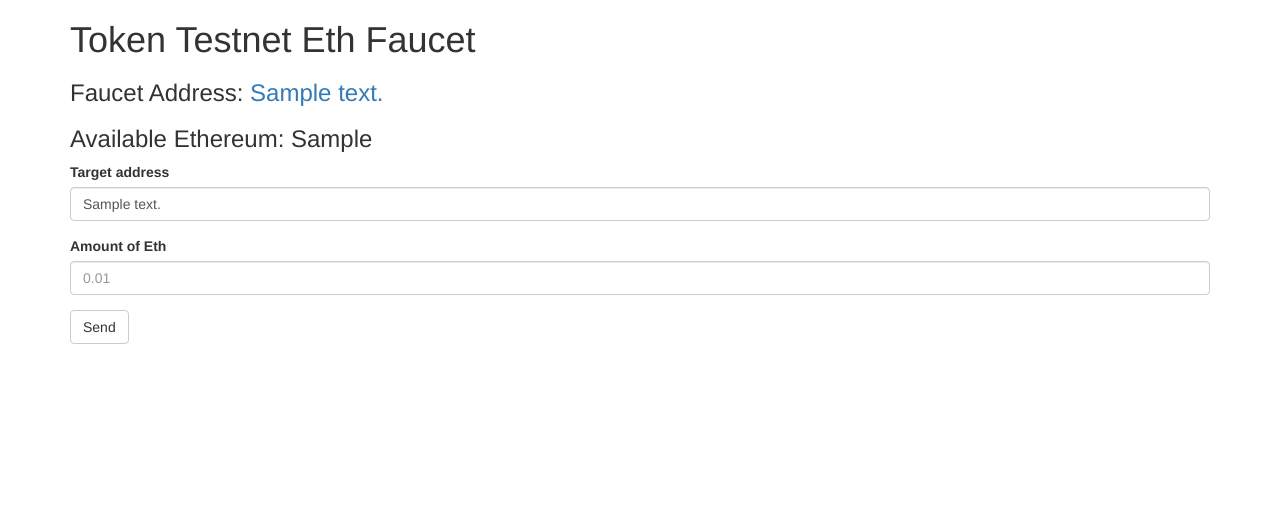
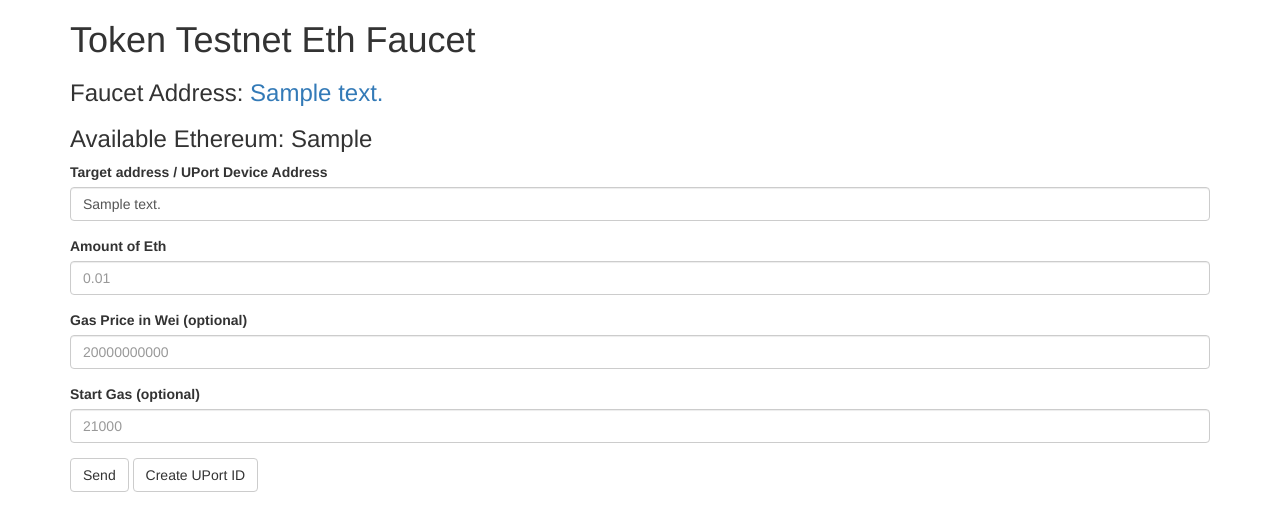
Before and after one commit to tokenbrowser/token-faucet-app, a Flask app: template templates/index.html in a window 1280 px wide. Shown: the top 531 px of the page. Run offline with Flask 2, Linux system fonts and the light colour scheme; the template is opened without the code that fills it: most values are stand-ins (such as "Sample title", 1, 10 or a date in 2020); some libraries are stand-ins or nearby versions.

Commit message:
add uport id creation to faucet

```diff
--- a/app.py
+++ b/app.py
@@ -1,21 +1,51 @@
 import os
+import binascii
+import logging
 
 from flask import Flask
 from flask import request
 from flask import render_template
 
-from tokenbrowser.utils import validate_address, validate_int_string, validate_decimal_string, parse_int
+from tokenbrowser.utils import validate_address, validate_int_string, validate_hex_string, validate_decimal_string, parse_int
 from tokenbrowser.tx import sign_transaction
 
 from decimal import Decimal
 
+from ethutils import sha3, data_decoder, data_encoder
 from tokenbrowser.ethereum_service_client import EthereumServiceClient
+
+logging.basicConfig()
+log = logging.getLogger("log")
 
 app = Flask(__name__)
 
 ETHEREUM_SERVICE_URL = os.environ['ETHEREUM_SERVICE_URL']
 FAUCET_ADDRESS = os.environ['FAUCET_ADDRESS']
 FAUCET_PRIVATE_KEY = os.environ['FAUCET_PRIVATE_KEY']
+UPORT_ID_FACTORY_ADDRESS = os.environ['UPORT_ID_FACTORY_ADDRESS']
+
+def process_tx_args():
+    tx_args = {}
+    if 'startgas' in request.form:
+        startgas = request.form['startgas'].strip()
+        if startgas:
+            startgas = parse_int(startgas)
+            if startgas:
+                tx_args['gas'] = startgas
+            else:
+                raise Exception("Invalid value for startgas")
+    if 'gasprice' in request.form:
+        gasprice = request.form['gasprice'].strip()
+        if gasprice:
+            if validate_decimal_string(gasprice):
+                gasprice = None
+            else:
+                gasprice = parse_int(gasprice)
+            if gasprice:
+                tx_args['gas_price'] = gasprice
+            else:
+                raise Exception("Invalid value for gasprice")
+    return tx_args
 
 @app.route('/', methods=['GET', 'POST'])
 def main():
@@ -26,37 +56,68 @@ def main():
     args = {'faucet_address': FAUCET_ADDRESS, 'available_ethereum': Decimal(unconfirmed) / 10 ** 18}
 
     if request.method == 'POST':
-        print(request.form['address'], request.form['value'])
-        if not all(x in request.form for x in ['address', 'value']):
-            args['error'] = "Missing required arguments"
-        elif not validate_address(request.form['address'].strip()):
-            args['error'] = "Invalid Address"
-        if not (validate_int_string(request.form['value'].strip()) or validate_decimal_string(request.form['value'].strip())):
-            args['error'] = "Invalid Eth amount"
+        print(request.form)
+        if 'uport' in request.form:
+            if not all(x in request.form for x in ['address']):
+                args['error'] = "Missing required arguments"
+            else:
+
+                try:
+                    tx_args = process_tx_args()
+                    func = sha3('CreateProxyWithControllerAndRecovery(address,address[],uint256,uint256)')[:4]
+                    device_addr = data_decoder(request.form['address'].strip()).rjust(32, b'\x00')
+                    offset = b'\x80'.rjust(32, b'\x00')  # offset of address[] data
+                    longtimeval = b'\x3c'.rjust(32, b'\x00')
+                    shorttimeval = b''.rjust(32, b'\x00')
+                    delegate_data = b''.rjust(32, b'\x00')
+                    data = func + device_addr + offset + longtimeval + shorttimeval + delegate_data
+                    tx_args['data'] = data_encoder(data)
+
+                    tx = client.generate_tx_skel(FAUCET_ADDRESS, UPORT_ID_FACTORY_ADDRESS, 0, **tx_args)
+                    tx_hash = client.send_tx(sign_transaction(tx, FAUCET_PRIVATE_KEY))
+                    args['tx_hash'] = tx_hash
+                    args['success'] = True
+                    args['uport'] = True
+
+                except binascii.Error:
+                    args['error'] = "Invalid address"
+                except Exception as e:
+                    log.exception("Unexpected exception")
+                    args['error'] = str(e)
         else:
-            address = request.form['address'].strip()
-            value = request.form['value'].strip()
-            if validate_int_string(value):
-                value = parse_int(value)
+            if not all(x in request.form for x in ['address', 'value']):
+                args['error'] = "Missing required arguments"
+            elif not validate_address(request.form['address'].strip()):
+                args['error'] = "Invalid Address"
+            if not (validate_int_string(request.form['value'].strip()) or validate_decimal_string(request.form['value'].strip())):
+                args['error'] = "Invalid Eth amount"
             else:
-                value = Decimal(value)
+                address = request.form['address'].strip()
+                value = request.form['value'].strip()
+                if validate_int_string(value):
+                    value = parse_int(value)
+                    wei = int(value * 10 ** 18)
+                elif validate_hex_string(value):
+                    wei = parse_int(value)
+                else:
+                    value = Decimal(value)
+                    wei = int(value * 10 ** 18)
 
-            wei = int(value * 10 ** 18)
+                try:
+                    tx_args = process_tx_args()
+                    tx = client.generate_tx_skel(FAUCET_ADDRESS, address, wei, **tx_args)
+                    tx_hash = client.send_tx(sign_transaction(tx, FAUCET_PRIVATE_KEY))
+                    args['tx_hash'] = tx_hash
+                    args['success'] = True
 
-            try:
-                tx = client.generate_tx_skel(FAUCET_ADDRESS, address, wei)
-                tx_hash = client.send_tx(sign_transaction(tx, FAUCET_PRIVATE_KEY))
-                args['tx_hash'] = tx_hash
-                args['success'] = True
+                except Exception as e:
+                    args['error'] = str(e)
 
-            except Exception as e:
-                args['error'] = str(e)
-
-        args.update({k: request.form[k] for k in request.form.keys()})
+            args.update({k: request.form[k] for k in request.form.keys()})
 
     elif request.method == 'GET':
 
-        args['address'] = request.args.get('address')
+        args['address'] = request.args.get('address', '')
         value = request.args.get('wei')
         if value:
             value = parse_int(value)
--- a/requirements.txt
+++ b/requirements.txt
@@ -1,3 +1,4 @@
 flask
 gunicorn
+-e git+ssh://git@github.com/tristan/ethutils.git#egg=ethutils
 -e git+ssh://git@github.com/tokenbrowser/tokenbrowser-python.git#egg=tokenbrowser
--- a/templates/index.html
+++ b/templates/index.html
@@ -12,20 +12,33 @@
       <h3>Available Ethereum: {{ available_ethereum }}</h3>
       <form method="POST">
         {% if success %}
-          <p class="bg-success">Successfully sent {{ value }} eth.<br/>Tx Hash: <a href="https://testnet.etherscan.io/tx/{{ tx_hash }}">{{ tx_hash }}</a></p>
+	  {% if uport %}
+            <p class="bg-success">UportID being created. See link below for progress and results.<br/>Tx Hash: <a href="https://testnet.etherscan.io/tx/{{ tx_hash }}">{{ tx_hash }}</a></p>
+	  {% else %}
+            <p class="bg-success">Successfully sent {{ value }} eth.<br/>Tx Hash: <a href="https://testnet.etherscan.io/tx/{{ tx_hash }}">{{ tx_hash }}</a></p>
+	  {% endif %}
         {% endif %}
         {% if error %}
           <p class="bg-danger">{{ error }}</p>
         {% endif %}
         <div class="form-group">
-          <label for="address">Target address</label>
+          <label for="address">Target address / UPort Device Address</label>
           <input type="input" class="form-control" name="address" placeholder="0x..." value="{{ address }}" autocorrect="off" autocapitalize="off" spellcheck="false">
         </div>
         <div class="form-group">
           <label for="value">Amount of Eth</label>
           <input type="number" step="any" class="form-control" name="value" placeholder="0.01" autocomplete="off" value="{{ value }}" autocorrect="off" autocapitalize="off" spellcheck="false">
         </div>
-        <button type="submit" class="btn btn-default">Send</button>
+        <div class="form-group">
+          <label for="value">Gas Price in Wei (optional)</label>
+          <input type="number" step="any" class="form-control" name="gasprice" placeholder="20000000000" autocomplete="off" value="{{ gasprice }}" autocorrect="off" autocapitalize="off" spellcheck="false">
+        </div>
+        <div class="form-group">
+          <label for="value">Start Gas (optional)</label>
+          <input type="number" step="any" class="form-control" name="startgas" placeholder="21000" autocomplete="off" value="{{ startgas }}" autocorrect="off" autocapitalize="off" spellcheck="false">
+        </div>
+        <button type="submit" name="send" value="true" class="btn btn-default">Send</button>
+        <button type="submit" name="uport" value="true" class="btn btn-default">Create UPort ID</button>
       </form>
     </div>
   </body>
```
